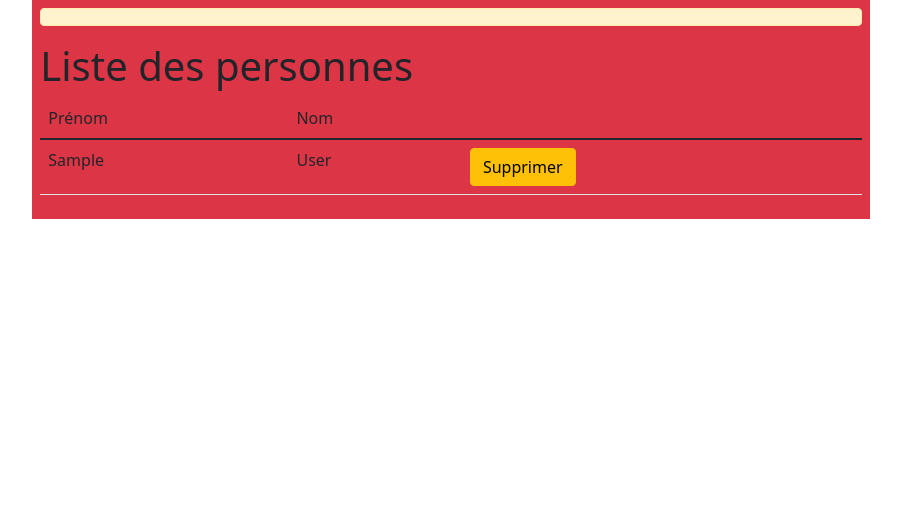
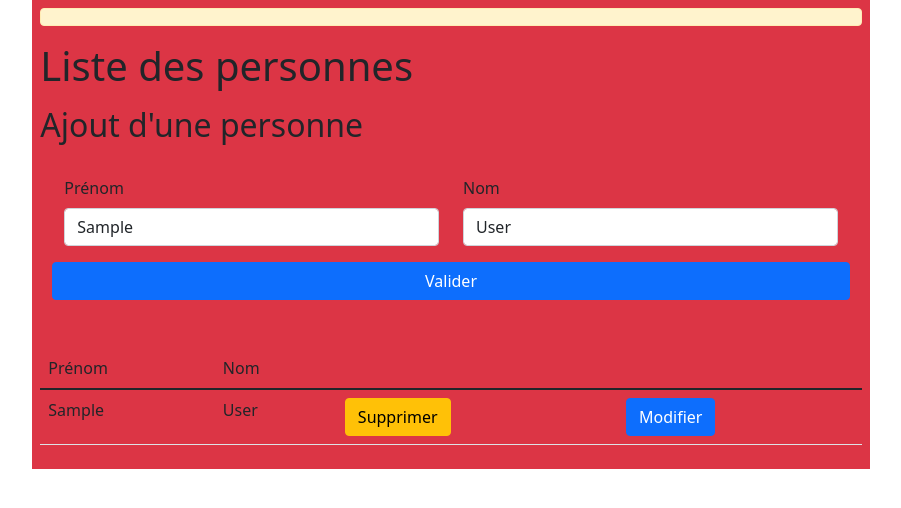
Before and after one commit to smaloron/php-framework-procedural, a PHP site: template views/persons.php in a window 1280 px wide. Shown: the part 48-556 px from the top of the page, without its empty margins (189-1090 px from the left). Run offline with PHP 8.4, Linux system fonts and the light colour scheme; the template is opened without the code that fills it: most values are stand-ins (such as "Sample title", 1, 10 or a date in 2020); data that the repository does not hold is empty; some libraries are stand-ins or nearby versions.

Commit message:
Mise à jour des personnes

```diff
--- a/views/persons.php
+++ b/views/persons.php
@@ -1,9 +1,31 @@
 <h1>Liste des personnes </h1>
+
+<div class="mb-4 mt-3">
+    <h2>Ajout d'une personne</h2>
+    <form method="post" class="row p-4">
+        <div class="mb-3 col">
+            <label class="form-label">Prénom</label>
+            <input type="text" class="form-control" name="first_name"
+            value="<?= $currentPerson->first_name?>">
+        </div>
+        <div class="mb-3 col">
+            <label class="form-label">Nom</label>
+            <input type="text" class="form-control" name="last_name"
+            value="<?= $currentPerson->last_name?>">
+        </div>
+
+        <input type="hidden" name="id" value="<?= $currentPerson->id ?>">
+
+        <button type="submit" class="btn btn-primary">Valider</button>
+    </form>
+</div>
+
 <table class="table">
     <thead>
         <tr>
             <td>Prénom</td>
             <td>Nom</td>
+            <td></td>
             <td></td>
         </tr>
     </thead>
@@ -19,6 +41,12 @@
                         Supprimer
                     </a>
                 </td>
+                <td>
+                    <a href="<?=getLinkToRoute("pdo_persons", ["id"=>       $person->id, "action"=>"update"])?>
+                    " class="btn btn-primary">
+                        Modifier
+                    </a>
+                </td>
             </tr>
         <?php endforeach; ?>
     </tbody>
```
Also changed, not shown: controllers/pdo_persons.php (+42 -1 lines).
